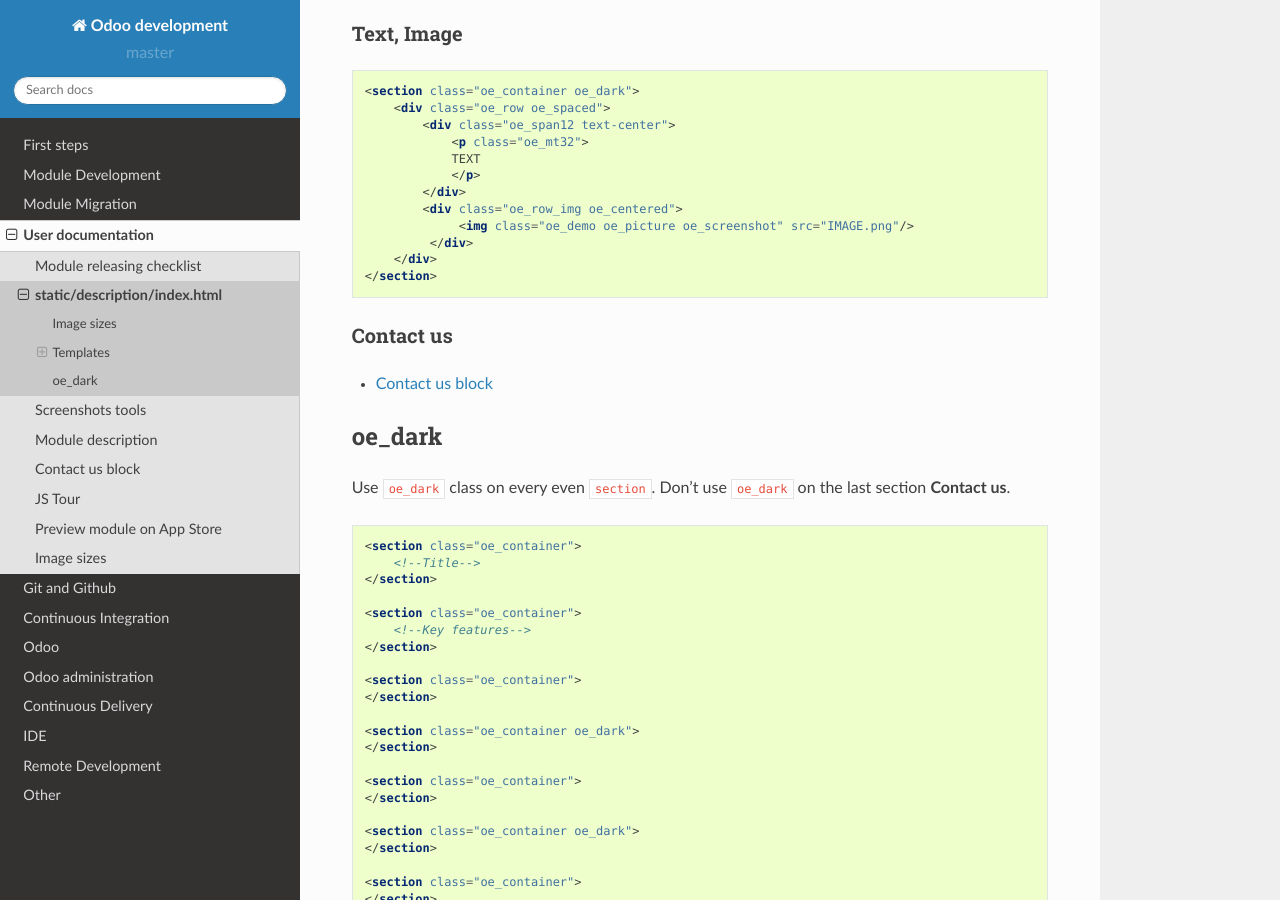
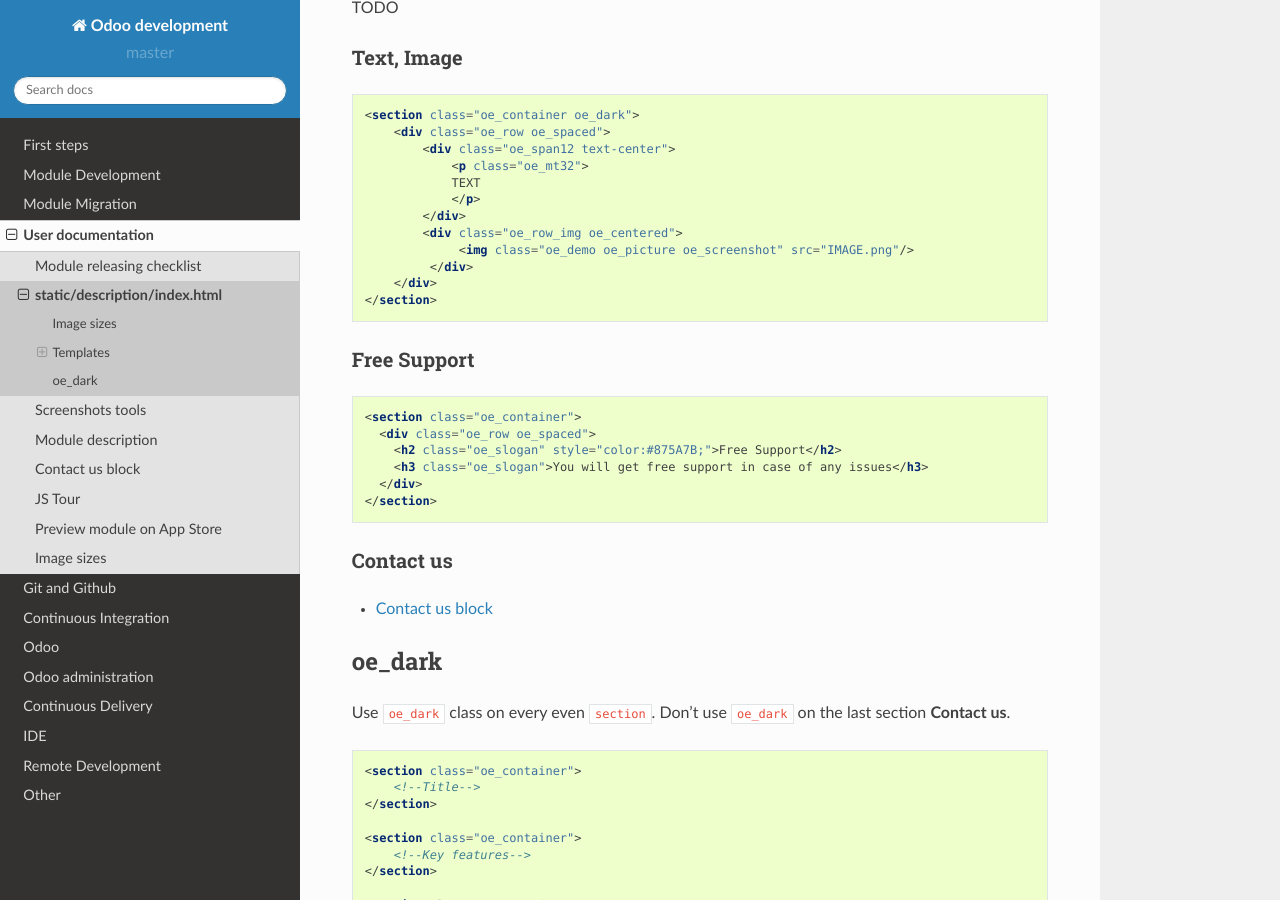
Before and after one commit to itpp-labs/odoo-development, a Sphinx documentation site: the page built from docs/description/index.html.rst, in a window 1280 px wide and 900 px high, scrolled down 1899 px. Built offline with Sphinx 7.4.7 and the Read the Docs theme 2.0.0, drawn with Linux system fonts in a browser that asks for light colours; pages that are not in the unit, such as notebooks, are missing from menus; some of the changed text lies outside the part shown.

Commit message:
add support section

```diff
--- a/docs/description/index.html.rst
+++ b/docs/description/index.html.rst
@@ -21,7 +21,7 @@
     <section class="oe_container">
         <div class="oe_row oe_spaced">
             <div class="oe_span12">
-                <h2 class="oe_slogan">NAME</h2>
+                <h2 class="oe_slogan" style="color:#875A7B;">NAME</h2>
                 <h3 class="oe_slogan">SUMMARY OR SLOGAN</h3>
             </div>
         </div>
@@ -108,6 +108,18 @@
         </div>
     </section>
 
+Free Support
+------------
+.. code-block:: html
+
+    <section class="oe_container">
+      <div class="oe_row oe_spaced">
+        <h2 class="oe_slogan" style="color:#875A7B;">Free Support</h2>
+        <h3 class="oe_slogan">You will get free support in case of any issues</h3>
+      </div>
+    </section>
+
+
 Contact us
 ----------
 * :doc:`Contact us block <./contactus>`
```
